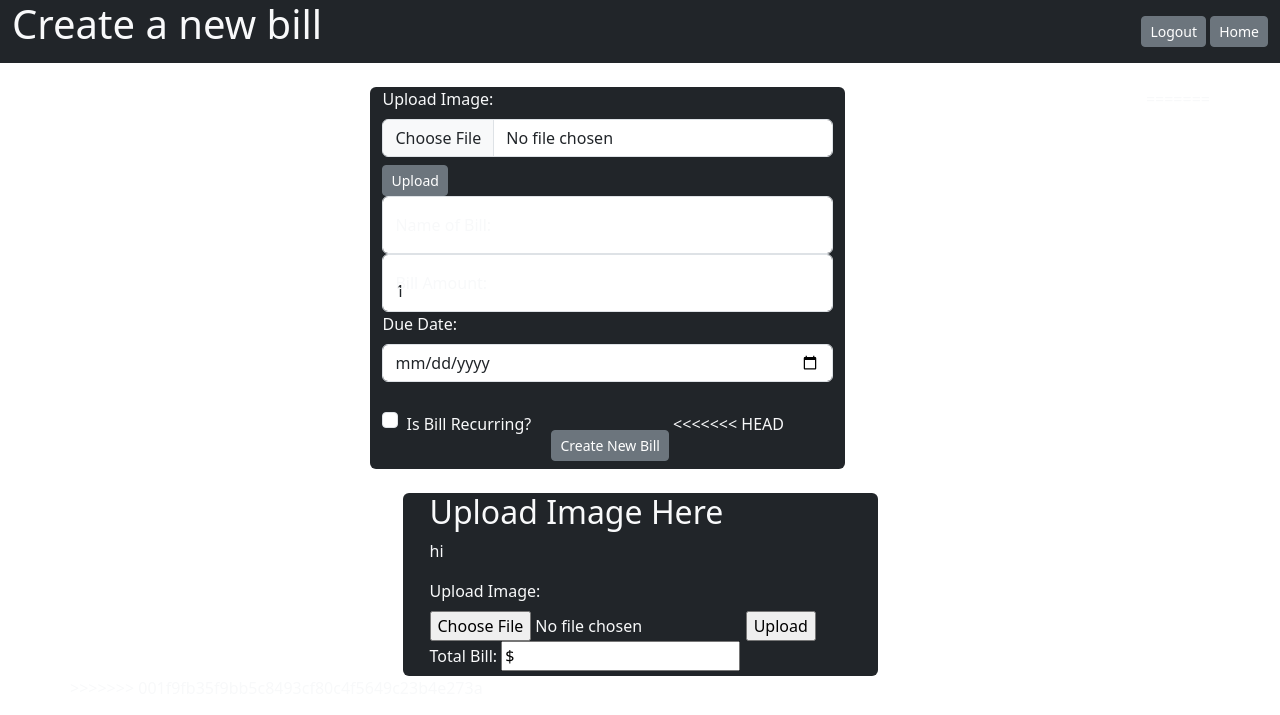
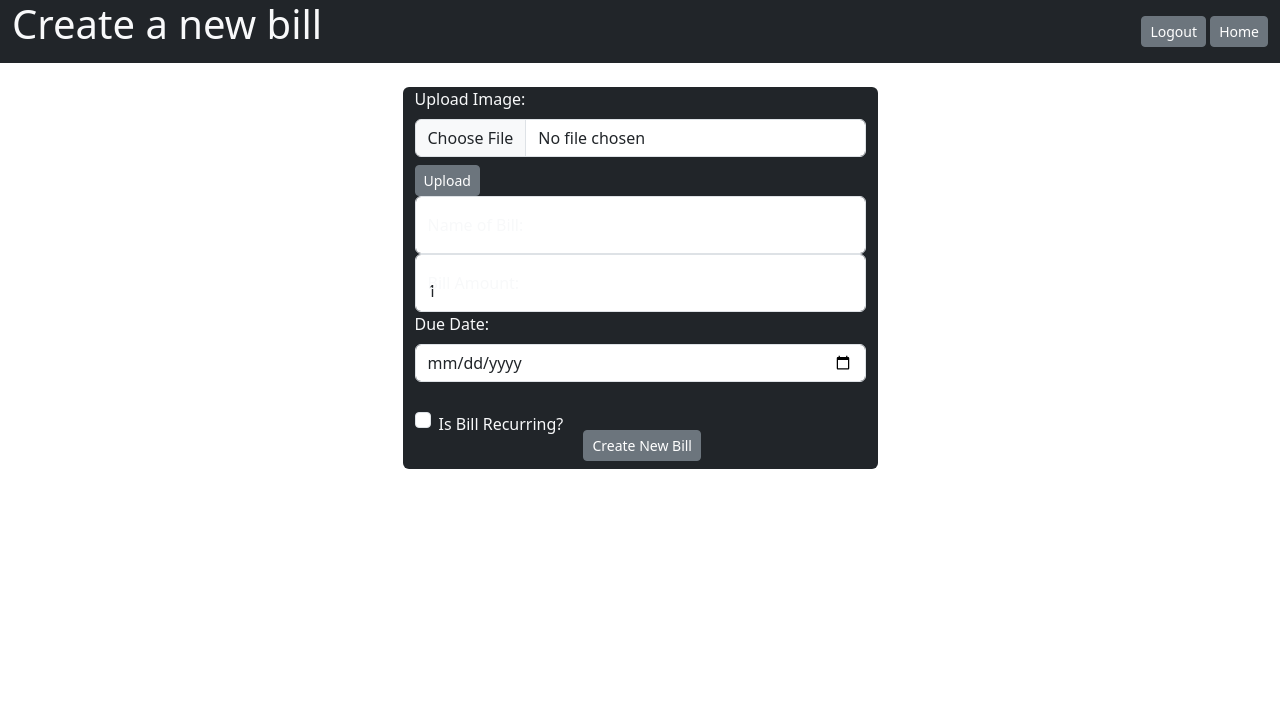
Before and after one commit to JustinGebing/Group_Project, a Flask app: page /new/bill in a window 1280 px wide. Shown: the top 715 px of the page. Run offline with Flask 2, Linux system fonts and the light colour scheme; the visitor is signed in with stand-in values (Sample User, id 1); data that the repository does not hold is empty; some libraries are stand-ins or nearby versions.

Commit message:
create page updated
no extra box
+ Jonathan's sweet code

```diff
--- a/Group_10_Project/flask_app/templates/create.html
+++ b/Group_10_Project/flask_app/templates/create.html
@@ -56,33 +56,7 @@
                             <label class="form-check-label" for="recurring">Is Bill Recurring?</label>
                         </div>
                         <input class="btn btn-secondary btn-sm mb-2 mt-5" type="submit" value="Create New Bill">
-<<<<<<< HEAD
                 </div>
-=======
-                    </form>
-                </div>
-            </div>
-        </div>
-        <div class="container my-4 text-light">
-            <div class="row">
-                <div class="col-5 mx-auto bg-dark rounded">
-                    <div class="col">
-                        <h2>Upload Image Here</h2>
-                        <p>hi</p>
-                        <form action='/new/bill' id='imageForm' method='post' enctype="multipart/form-data">
-                            <label for="file">Upload Image: </label>
-                            <input type='file' name='file' value="{{file}}">
-                            <input type='submit' id='submit_btn' value='Upload'>
-                        </form>
-                        <form id='billForm' method='post'>
-                            <label for="amount">Total Bill: </label>
-                            <input type='text' name='amount' value="${{total_cost}}">
-                        </form>
-                    </div>
-                </div>
-            <div>
-        </div>
->>>>>>> 001f9fb35f9bb5c8493cf80c4f5649c23b4e273a
     <script src="https://code.jquery.com/jquery-3.3.1.slim.min.js" integrity="sha384-q8i/X+965DzO0rT7abK41JStQIAqVgRVzpbzo5smXKp4YfRvH+8abtTE1Pi6jizo" crossorigin="anonymous"></script>
     <script src="https://cdnjs.cloudflare.com/ajax/libs/popper.js/1.14.7/umd/popper.min.js" integrity="sha384-UO2eT0CpHqdSJQ6hJty5KVphtPhzWj9WO1clHTMGa3JDZwrnQq4sF86dIHNDz0W1" crossorigin="anonymous"></script>
     <script src="https://stackpath.bootstrapcdn.com/bootstrap/4.3.1/js/bootstrap.min.js" integrity="sha384-JjSmVgyd0p3pXB1rRibZUAYoIIy6OrQ6VrjIEaFf/nJGzIxFDsf4x0xIM+B07jRM" crossorigin="anonymous"></script>
```
Lines whose indentation alone changed are shown as unchanged.
